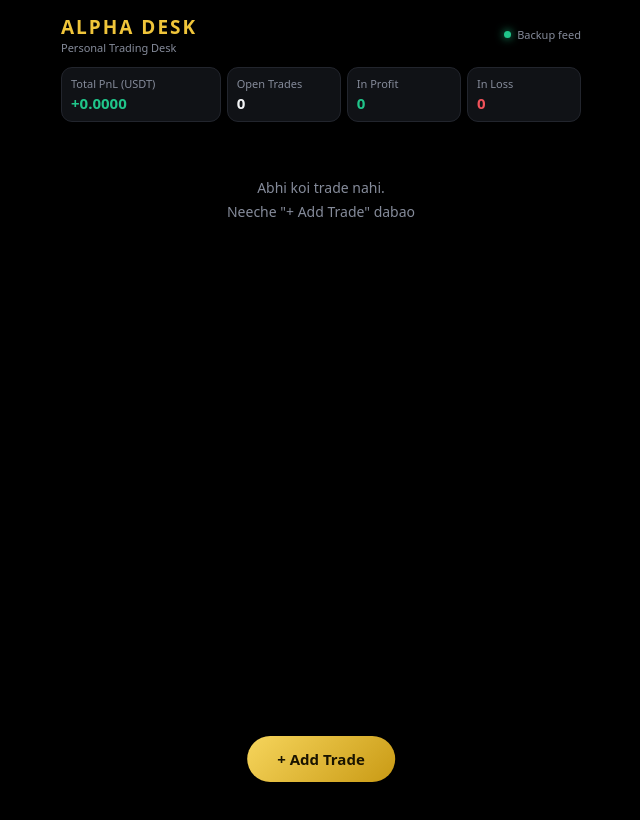
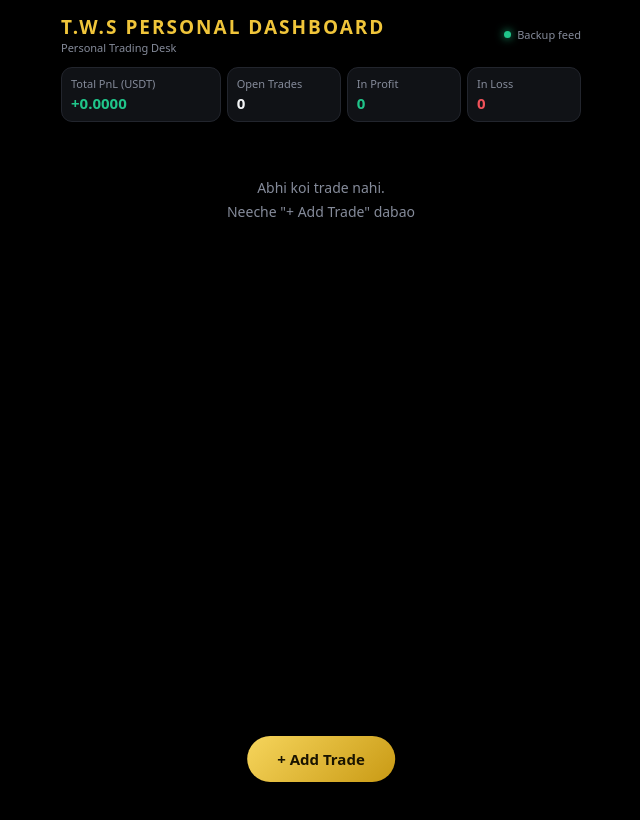
Before and after one commit to rehmansohaib011-alt/Trade-With-Sohaib-, a plain HTML site: page index.html in a window 1280 px wide. Shown: the whole page, without its empty margins (319-959 px from the left). Drawn offline with Linux system fonts and the light colour scheme; no server answers.

Commit message:
Update brand name in index.html

```diff
--- a/index.html
+++ b/index.html
@@ -93,7 +93,7 @@ input:focus{border-color:var(--g)}
 <script>
 //<![CDATA[
 (function(){
-var BRAND="ALPHA DESK",K1="ad_t2";
+var BRAND="T.W.S PERSONAL DASHBOARD",K1="ad_t2";
 var $=function(i){return document.getElementById(i)};
 function ld(k,d){try{var v=JSON.parse(localStorage.getItem(k));return v||d}catch(e){return d}}
 var T=ld(K1,[]),P={},BB={},sd=1,cur=-1,tm=0;
```
